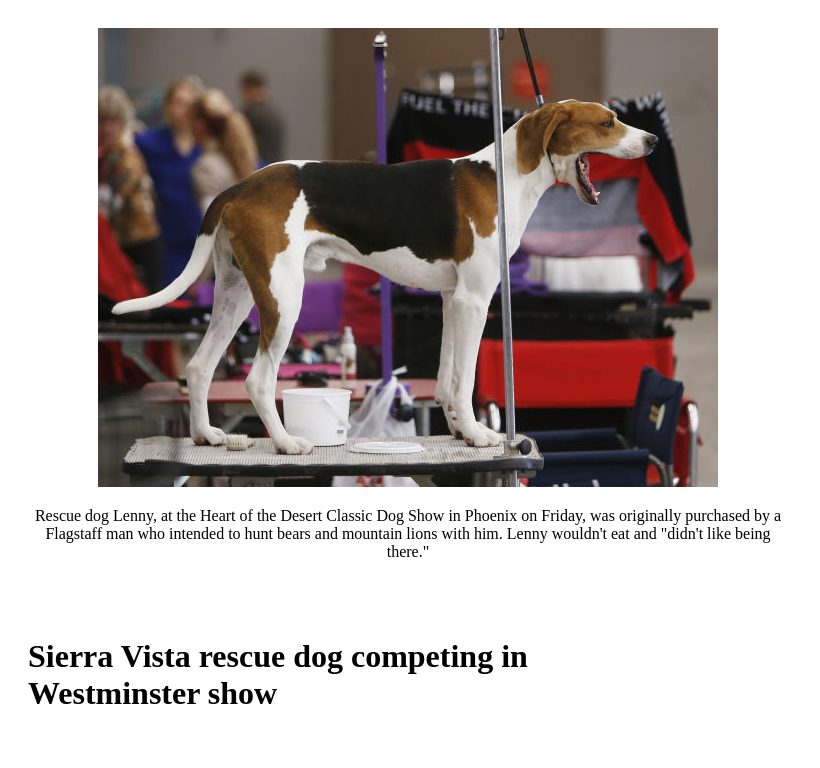
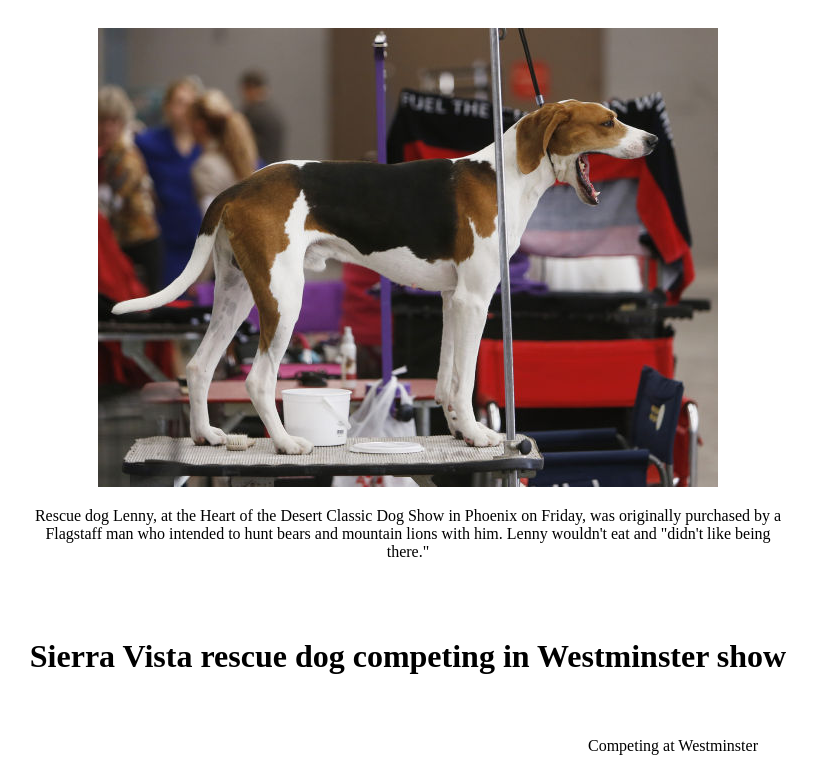
Before and after one commit to sofiam299/sofiam299.github.io, a plain HTML site: page errors2.html in a window 1280 px wide. Shown: the top 768 px of the page, without its empty margins (0-820 px from the left). Drawn offline with Linux system fonts and the light colour scheme.

Commit message:
Update errors2.html

```diff
--- a/errors2.html
+++ b/errors2.html
@@ -14,8 +14,10 @@
         </td>
       </tr>
       <tr>
-        <td colspan="1">
+        <td colspan="2">
+          <center>
           <h1>Sierra Vista rescue dog competing in Westminster show</h1>
+        </center>
         </td>
       </tr>
       <tr>
```
